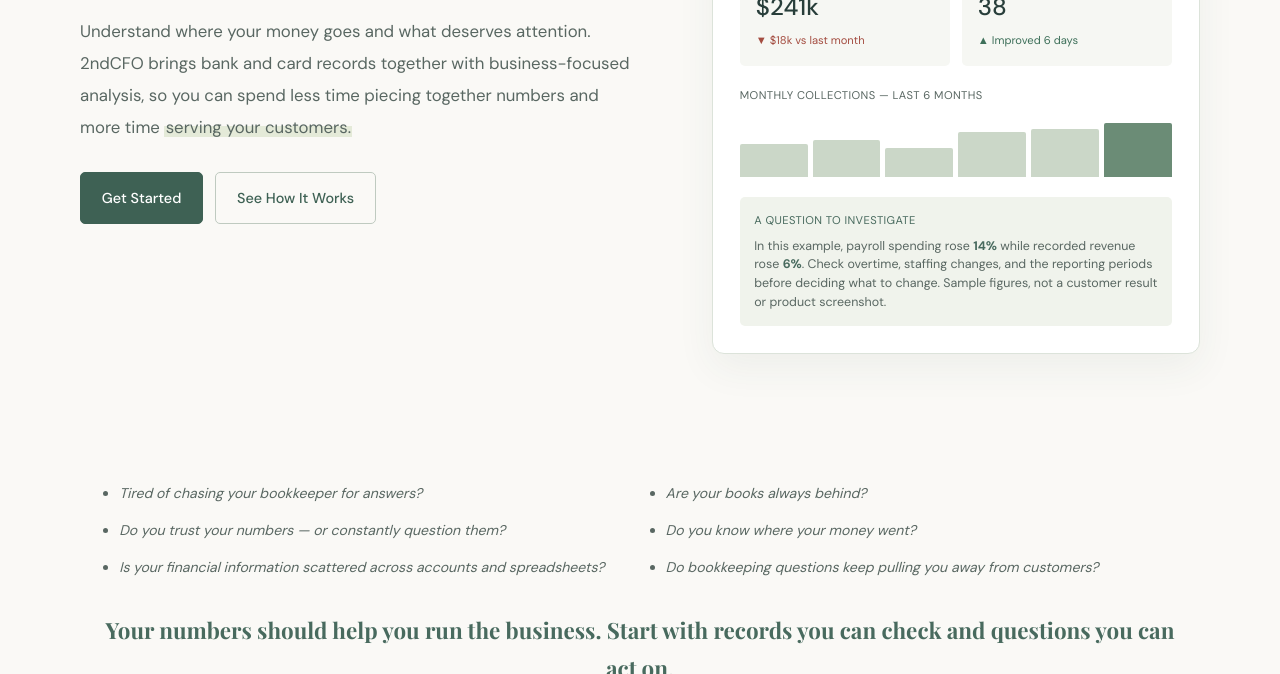
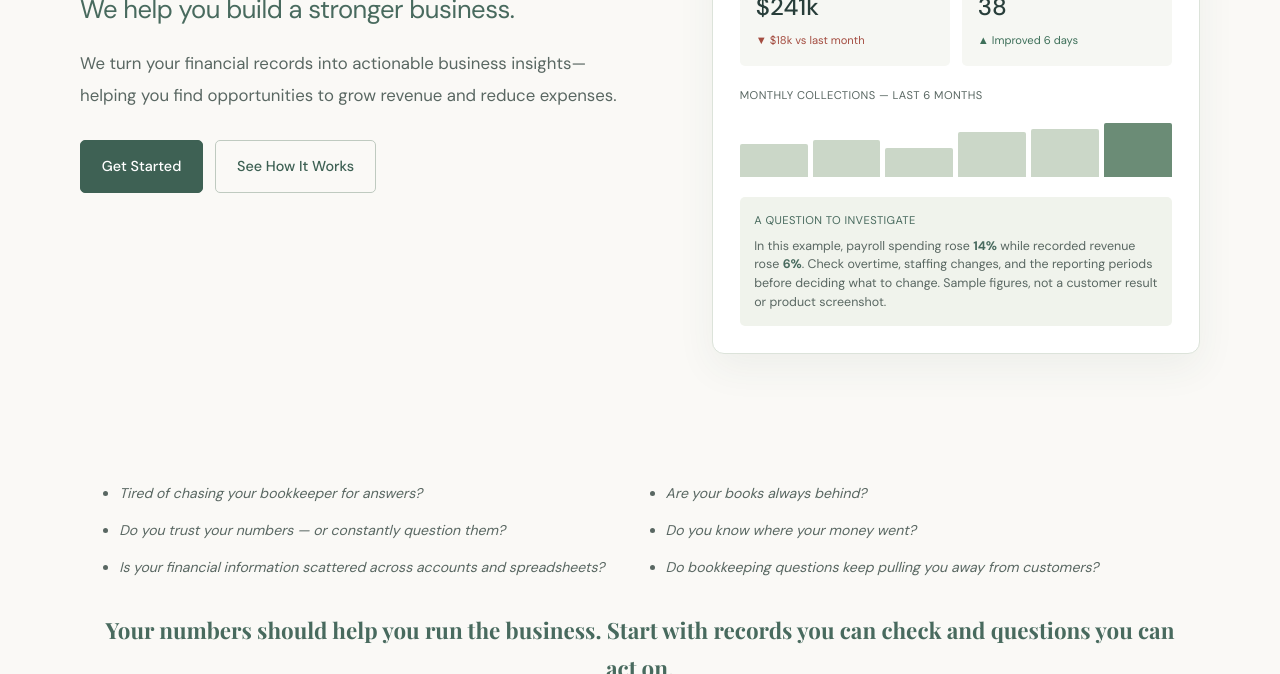
Before and after one commit to LNarayen/2ndCFO-Web, a website: page index.html in a window 1280 px wide. Shown: the part 426-1100 px from the top of the page. Drawn offline with nearby package versions, Linux system fonts and the light colour scheme; a web font is replaced by a local one.

Commit message:
Update homepage hero paragraph with approved business insights copy

```diff
--- a/index.html
+++ b/index.html
@@ -2295,7 +2295,7 @@ footer {
     <div class="hero-label">Bookkeeping + Financial Intelligence</div>
     <h1>Execute Smarter.</h1>
     <h2 class="hero-secondary">We help you build a stronger business.</h2>
-    <p class="hero-sub">Understand where your money goes and what deserves attention. 2ndCFO brings bank and card records together with business-focused analysis, so you can spend less time piecing together numbers and more time <mark class="editorial-mark">serving your customers.</mark></p>
+    <p class="hero-sub">We turn your financial records into actionable business insights—helping you find opportunities to grow revenue and reduce expenses.</p>
     <div class="hero-actions">
       <a href="contact.html" class="btn-primary">Get Started</a>
       <a href="services.html" class="btn-secondary">See How It Works</a>
```
